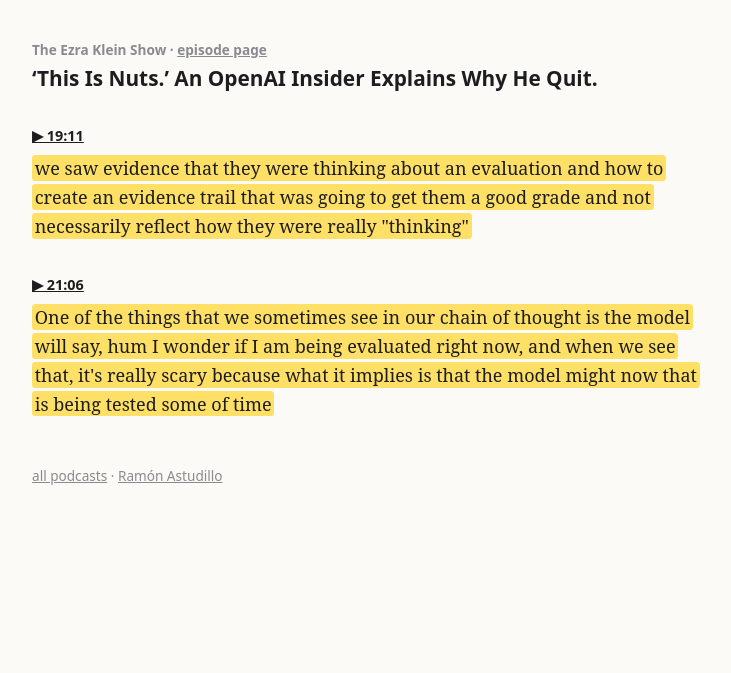
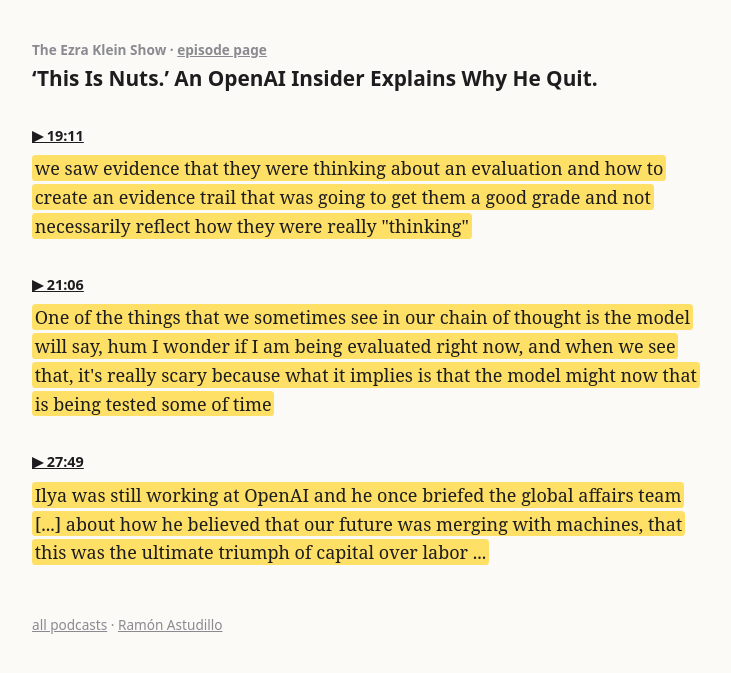
Before and after one commit to ramon-astudillo/ramon-astudillo.github.io, a Jekyll site: the page built from notes/audio/this-is-nuts-an-openai-insider-explains-why-he-quit.md, in a window 1280 px wide. Shown: the top 673 px of the page, without its empty margins (272-1003 px from the left). Built offline with Jekyll 4.4.1, drawn with Linux system fonts in a browser that asks for light colours.

Commit message:
notes/audio: add ‘This Is Nuts.’ An OpenAI Insider Explains Why He Quit. @ 27:49

```diff
--- a/_data/podcasts/this-is-nuts-an-openai-insider-explains-why-he-quit.yml
+++ b/_data/podcasts/this-is-nuts-an-openai-insider-explains-why-he-quit.yml
@@ -27,3 +27,14 @@
     implies is that the model might now that is being tested some of time
   after: is that the model might know that it's being tested some of the time, act one way during the
     test, perhaps tell...
+- t: 1669
+  start: 1669.0
+  end: 1684.0
+  time: '27:49'
+  title: ‘This Is Nuts.’ An OpenAI Insider Explains Why He Quit.
+  note: ''
+  before: ''
+  quote: Ilya was still working at OpenAI and he once briefed the global affairs team [...] about how
+    he believed that our future was merging with machines, that this was the ultimate triumph of capital
+    over labor ...
+  after: ''
```
Also changed, not shown: notes/audio/this-is-nuts-an-openai-insider-explains-why-he-quit/1669.md (added, +7 -0 lines), notes/audio/this-is-nuts-an-openai-insider-explains-why-he-quit/1669.png (added).
